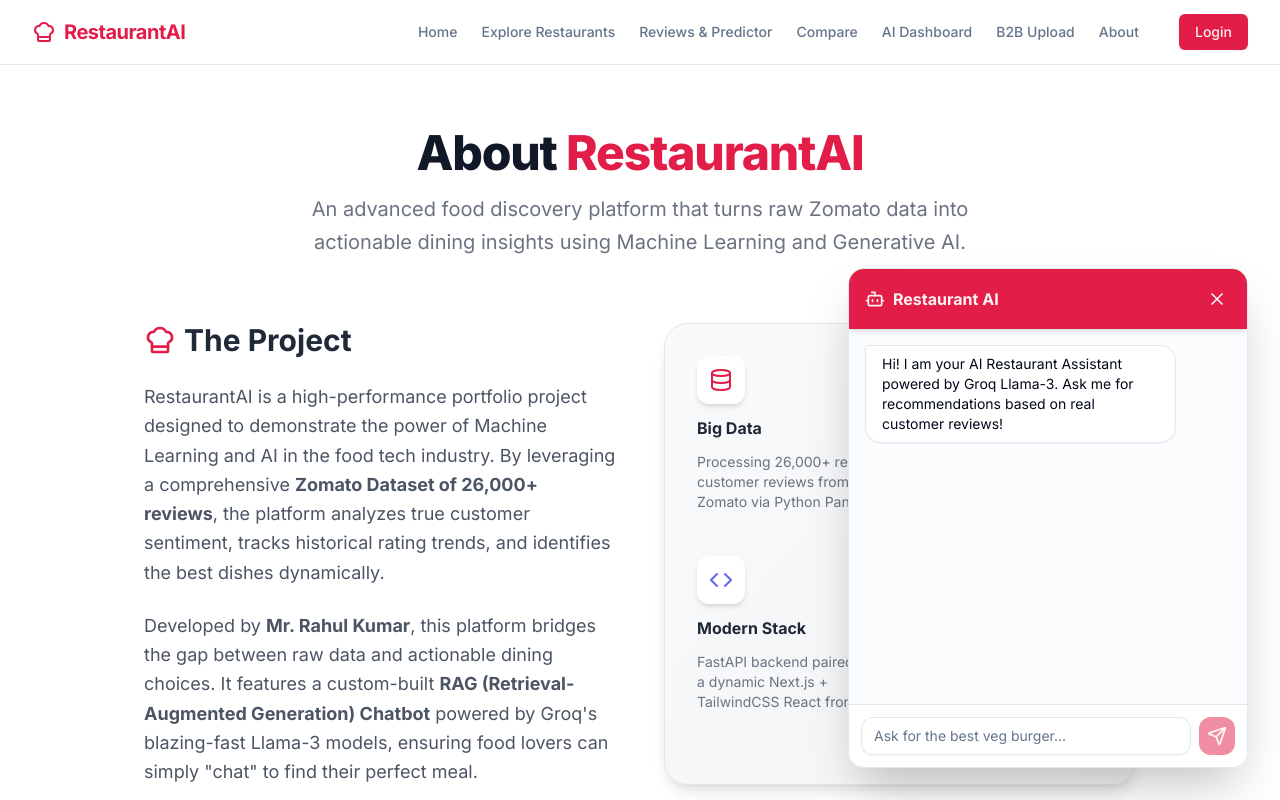
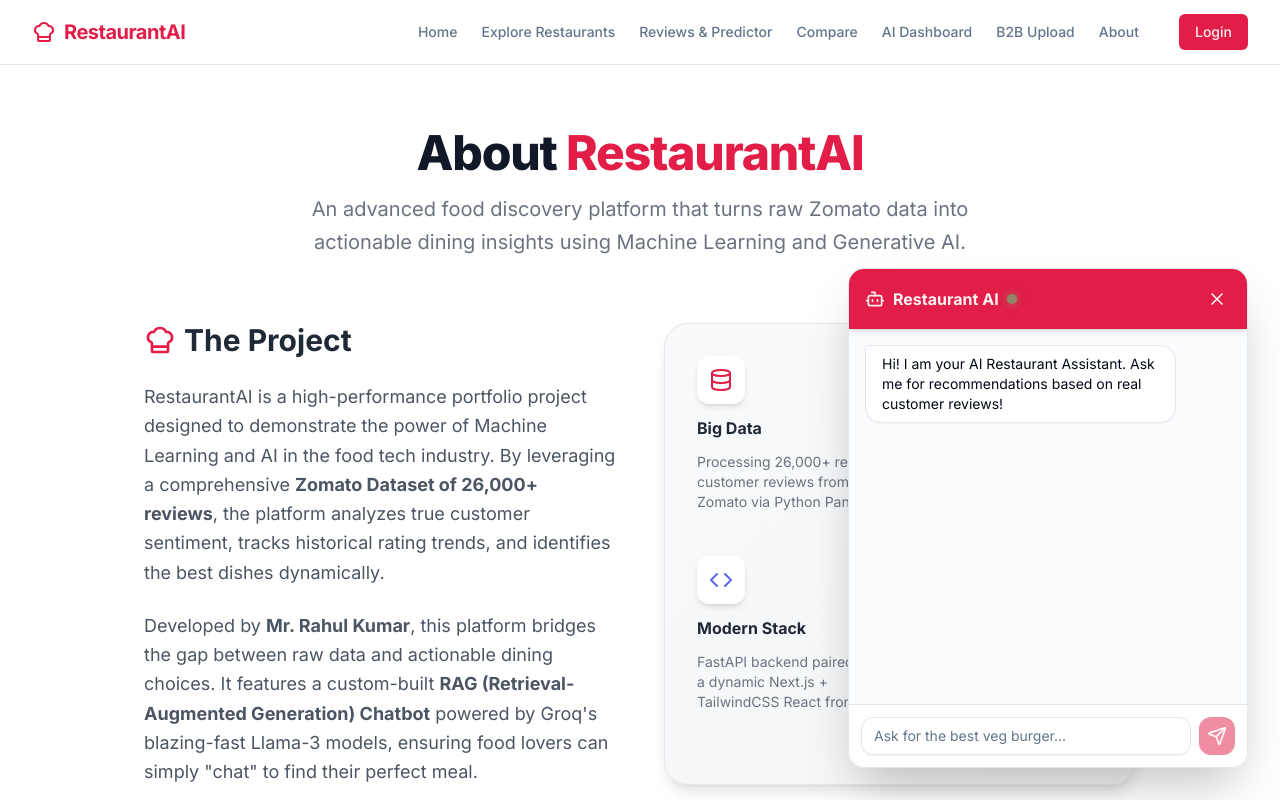
Before and after one commit to rahultwoapl8130/Zomato_2, a Next.js app in the folder restaurant-ai/: page /about in a window 1280 px wide. Both pictures are taken after a click on the button 1220 px from the left and 740 px from the top of the page. Shown: the top 800 px of the page. Built offline with nearby package versions, Linux system fonts and the light colour scheme.

Commit message:
feat: add online indicator, remove groq text, add sound on open

```diff
--- a/restaurant-ai/src/components/AIChatbot.tsx
+++ b/restaurant-ai/src/components/AIChatbot.tsx
@@ -7,7 +7,7 @@
   const [isOpen, setIsOpen] = useState(false);
   const [query, setQuery] = useState("");
   const [messages, setMessages] = useState<{role: 'user' | 'ai', text: string}[]>([
-    { role: 'ai', text: 'Hi! I am your AI Restaurant Assistant powered by Groq Llama-3. Ask me for recommendations based on real customer reviews!' }
+    { role: 'ai', text: 'Hi! I am your AI Restaurant Assistant. Ask me for recommendations based on real customer reviews!' }
   ]);
   const [isLoading, setIsLoading] = useState(false);
   const messagesEndRef = useRef<HTMLDivElement>(null);
@@ -89,7 +89,10 @@
           <div className="bg-primary p-3 sm:p-4 text-primary-foreground flex justify-between items-center shadow-md z-10">
             <div className="flex items-center gap-2">
               <Bot className="w-5 h-5" />
-              <h3 className="font-bold text-sm sm:text-base">Restaurant AI</h3>
+              <h3 className="font-bold text-sm sm:text-base flex items-center gap-2">
+                Restaurant AI
+                <span className="w-2.5 h-2.5 rounded-full bg-green-400 shadow-[0_0_8px_rgba(74,222,128,0.8)] animate-pulse" title="Online"></span>
+              </h3>
             </div>
             <button onClick={() => setIsOpen(false)} className="hover:bg-primary/80 p-1 rounded transition-colors">
               <X className="w-5 h-5" />
@@ -147,7 +150,7 @@
           <div className="absolute -inset-2 bg-primary rounded-full animate-ping opacity-30"></div>
 
           <button
-            onClick={() => setIsOpen(true)}
+            onClick={() => { setIsOpen(true); playNotificationSound(); }}
             className="relative bg-primary hover:bg-primary/90 text-primary-foreground p-3 sm:p-4 rounded-full shadow-2xl transition-all transform hover:scale-110 flex items-center justify-center animate-pulse"
           >
             <MessageSquare className="w-5 h-5 sm:w-6 sm:h-6" />
```
